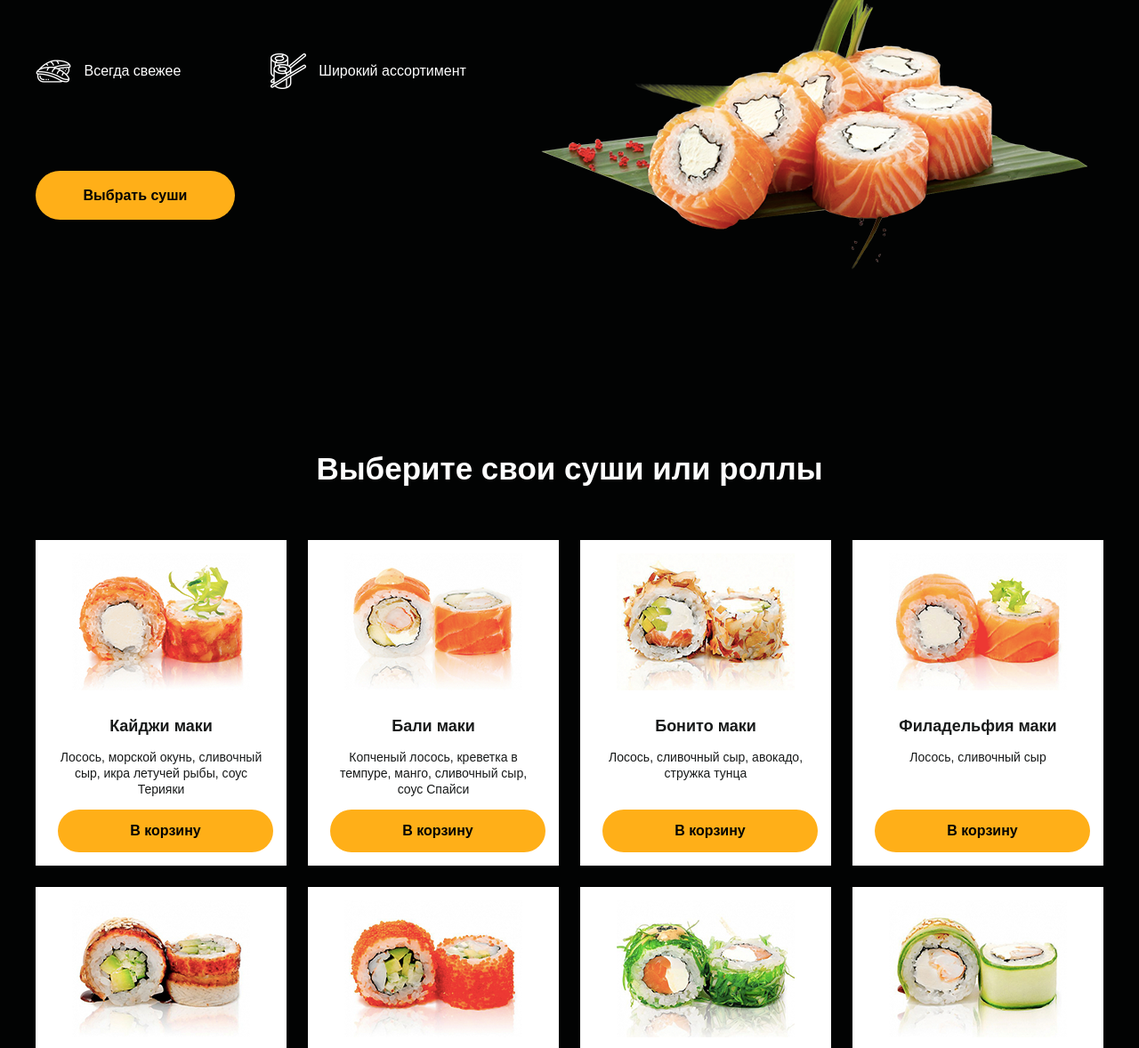
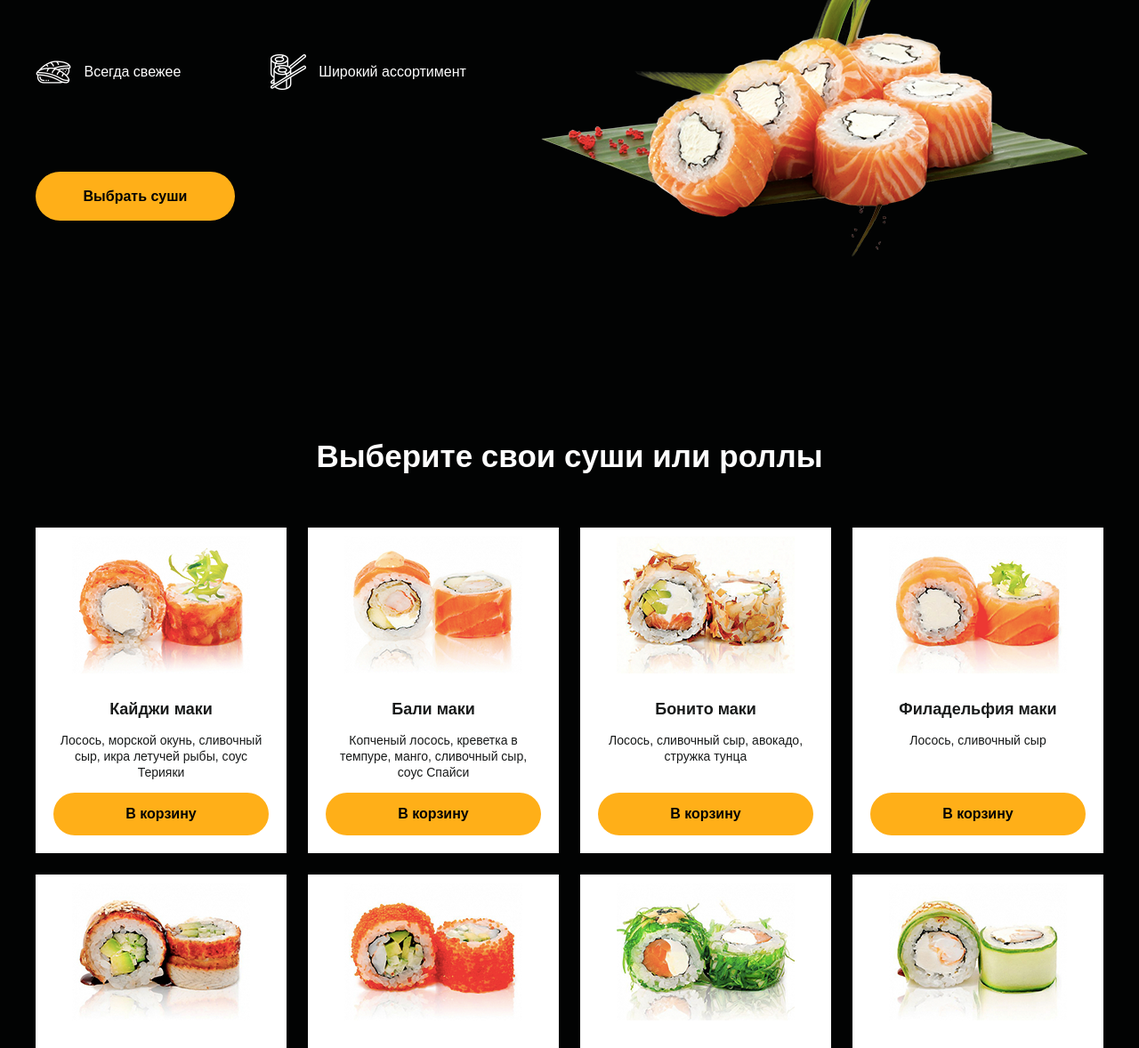
Before and after one commit to crossfire3001/frontend, a plain HTML site: page Module 3 - CSS/test-project-6/index.html in a window 1280 px wide. Shown: the part 356-1534 px from the top of the page at 89% size. Drawn offline with Linux system fonts and the light colour scheme.

Commit message:
minor updates

```diff
--- a/Module 3 - CSS/test-project-6/css/styles.css
+++ b/Module 3 - CSS/test-project-6/css/styles.css
@@ -28,7 +28,7 @@ body {
 
 /*=============== HEADER & NAV ===============*/
 .header {
-    padding: 30px 0 25px 0;
+    padding: 30px 0;
 }
 
 .container {
@@ -38,8 +38,8 @@ body {
 
 .header .header-logo {
     margin-right: 257px;
+    font-size: 0;
 }
-
 
 .header .header-logo, .menu {
     display: inline-block;
@@ -53,7 +53,6 @@ body {
 .header .nav-item {
     display: inline-block;
     margin: 0 27px;
-    padding-bottom: 5px;
     transition: border-color 0.3s;
     border-bottom: 2px solid transparent;
 }
@@ -82,9 +81,7 @@ body {
 .main-info {
     max-width: 564px;
     display: inline-block;
-    vertical-align: middle;
-    padding-bottom: 60px;
-
+    margin-bottom: 45px;
 }
 
 .main-image {
@@ -104,11 +101,14 @@ body {
     color: #ffaf18;
 }
 
+.main .main-fish {
+    margin-bottom: 92px;
+}
+
 .main .main-action-info {
     display: inline-block;
     vertical-align: middle;
     max-width: 221px;
-    margin-bottom: 92px;
 }
 
 .main .main-action-info img{
@@ -141,7 +141,7 @@ body {
 
 /*=============== MAIN-MENU ===============*/
 .main-menu {
-    padding: 120px 0 120px 0;
+    padding: 120px 0 108px 0;
 }
 
 .main-menu h2 {
@@ -167,7 +167,7 @@ body {
     vertical-align: middle;
     text-decoration: none;
     text-align: center;
-    padding: 10px 20px 15px 20px;
+    padding: 5px 15px 10px 15px;
     box-sizing: border-box;
     border: 5px solid transparent;
     transition: border-color 0.3s;
@@ -270,12 +270,12 @@ body {
     box-shadow: 0 0 6px 4px rgba(255, 255, 255, 0.5);
 }
 
+.sushi-chef .sushi-chef-link:visited {
+    background-color: rgb(190, 190, 190);
+}
+
 .sushi-chef .sushi-chef-link:active {
     background-color: rgb(255, 175, 24);
-}
-
-.sushi-chef .sushi-chef-link:visited {
-    background-color: rgb(190, 190, 190);
 }
 
 /*=============== FOOTER ===============*/
--- a/Module 3 - CSS/test-project-6/index.html
+++ b/Module 3 - CSS/test-project-6/index.html
@@ -31,6 +31,7 @@
     <div class="container">
         <div class="main-info">
             <h1>Отменные суши и роллы в <span>Super Sushi</span></h1>
+            <div class="main-fish">
                 <div class="main-action-info main-action-tuna">
                     <img src="img/tuna.png" alt="tuna">
                     <p>Всегда свежее</p>
@@ -41,6 +42,8 @@
                     <p>Широкий ассортимент</p>
                 </div>
                 <!-- /.main-action-info -->
+            </div>
+            <!-- /.main-fish -->
             <div class="main-action-button">
                 <button class="button button-action">Выбрать суши</button>
             </div>
```
Lines whose indentation alone changed are shown as unchanged.
